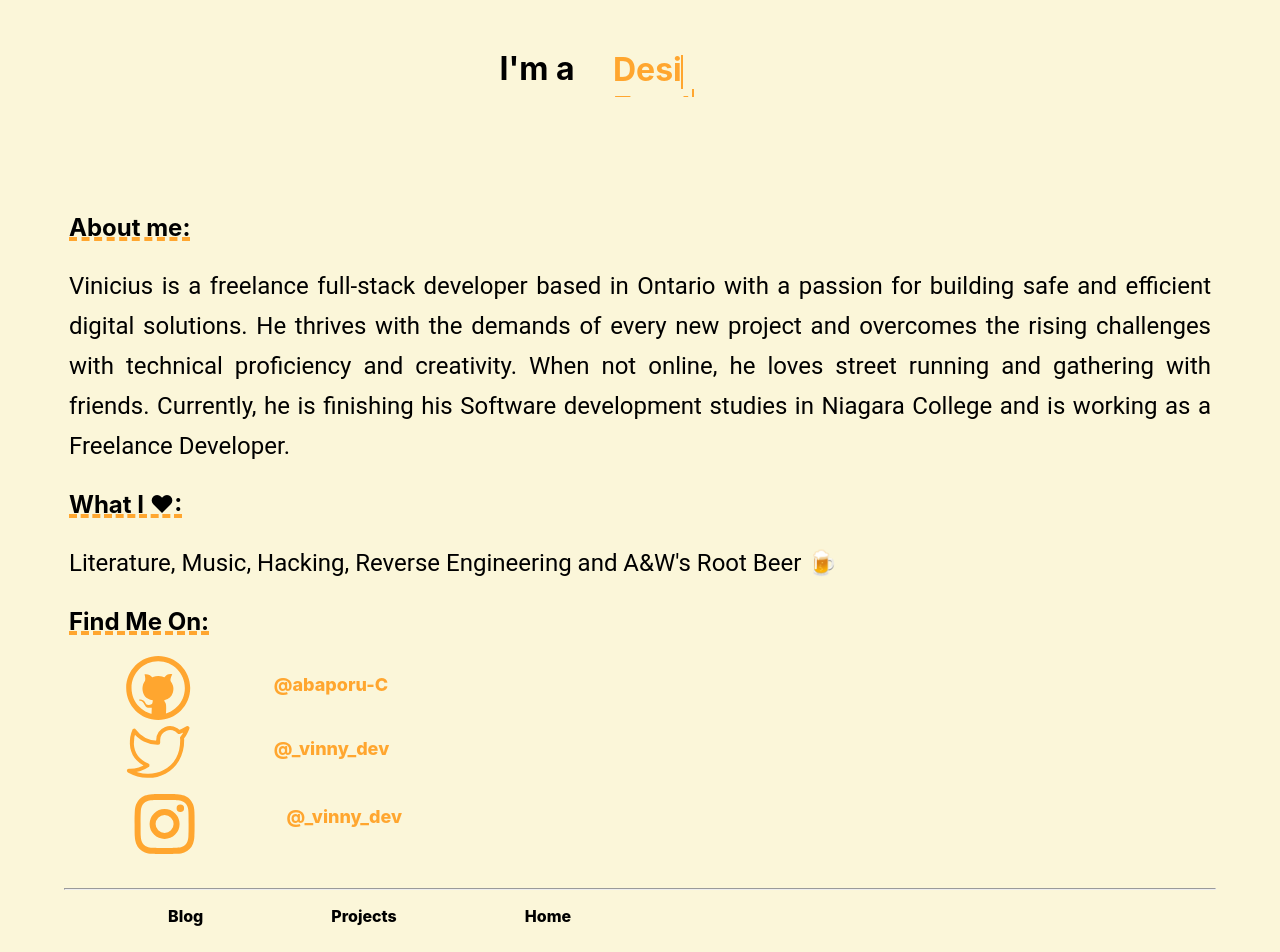
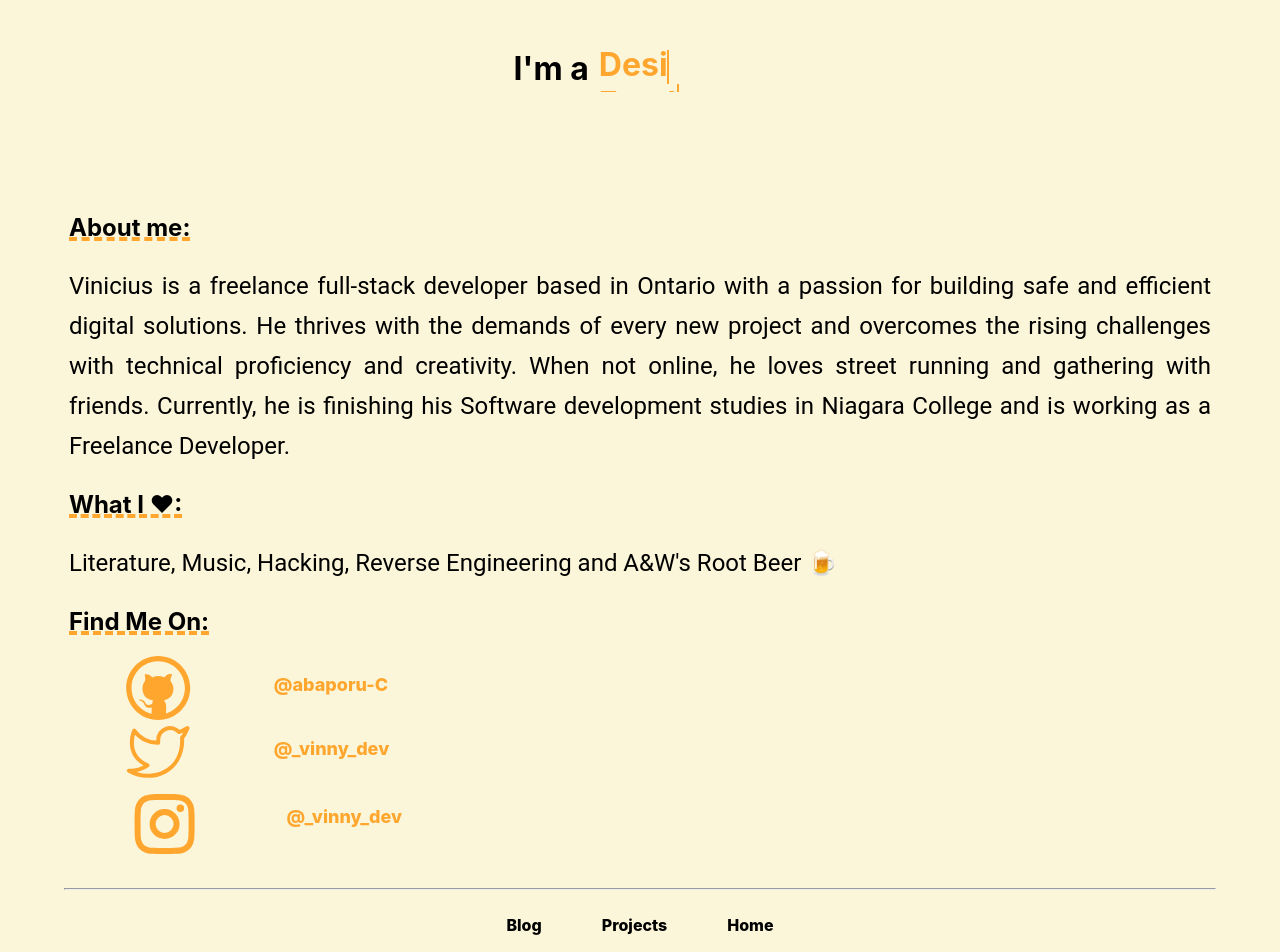
Before and after one commit to abaporu-C/Personnal-Website, a Next.js app: page / in a window 1280 px wide. Shown: the part 132-1084 px from the top of the page. Built offline with nearby package versions, Linux system fonts and the light colour scheme.

Commit message:
Footer and animation fixed

```diff
--- a/components/Layout.tsx
+++ b/components/Layout.tsx
@@ -6,7 +6,7 @@ export default function Layout({children} : {children: JSX.Element}) {
     return(
         <>
             <Header />
-            <main>{children}</main>
+            {children}
             <Footer />
         </>
     )
--- a/components/footer.tsx
+++ b/components/footer.tsx
@@ -5,14 +5,14 @@ export default function Footer(): JSX.Element{
     return(
         <footer>
             <div className={styles.footerContainer}>
-                <hr />
-                <nav className={styles.footerNav}>
+            <hr />
+                <div className={styles.footerNav}>
                     <ul>
                         <li><Link href="blog">Blog</Link></li>
                         <li><Link href="projects">Projects</Link></li>
                         <li><Link href="/">Home</Link></li>
                     </ul>
-                </nav>
+                </div>
             </div>
         </footer>
     )
--- a/pages/index.tsx
+++ b/pages/index.tsx
@@ -4,7 +4,7 @@ import styles from '../styles/Home.module.css'
 const Home: NextPage = () => {
 
   return (
-    <>
+    <main>
     <div className={styles.homeTitle}>
       <div className={styles.homeTitleWrapper}>
         <h1>I&#39;m a</h1>
@@ -75,7 +75,7 @@ const Home: NextPage = () => {
 
        </section>
      </div>
-    </>
+    </main>
   )
 }
 
--- a/styles/Home.module.css
+++ b/styles/Home.module.css
@@ -61,7 +61,7 @@ main page
   display: flex;
   align-items: center;
   justify-content: center;
-  min-height: 30vh;
+  height: 30vh;
 }
 
 .homeTitleWrapper{
@@ -77,7 +77,7 @@ main page
 .homeTitleWrapper ul{
   margin-left: 2vw;
   padding: 0;
-  margin: 3.5vh 1px 1px 3vw;
+  margin: 22.5px 1px 1px 10px;
   height: 42px;
   overflow: hidden;
 }
@@ -143,13 +143,25 @@ main page
 /***********
 Footer
 ***********/
+
+
 .footerContainer{
   font-weight: 800;
   margin: 0 auto;
   width: 90%;
 }
 
+.footerNav{
+  align-content: center;
+  display: flex;
+  justify-content: center;
+}
+
+.footerNav ul{
+  padding: 1px;
+}
+
 .footerNav li{
   display: inline;
-  margin: 5vw;
+  margin: 30px;
 }
```
